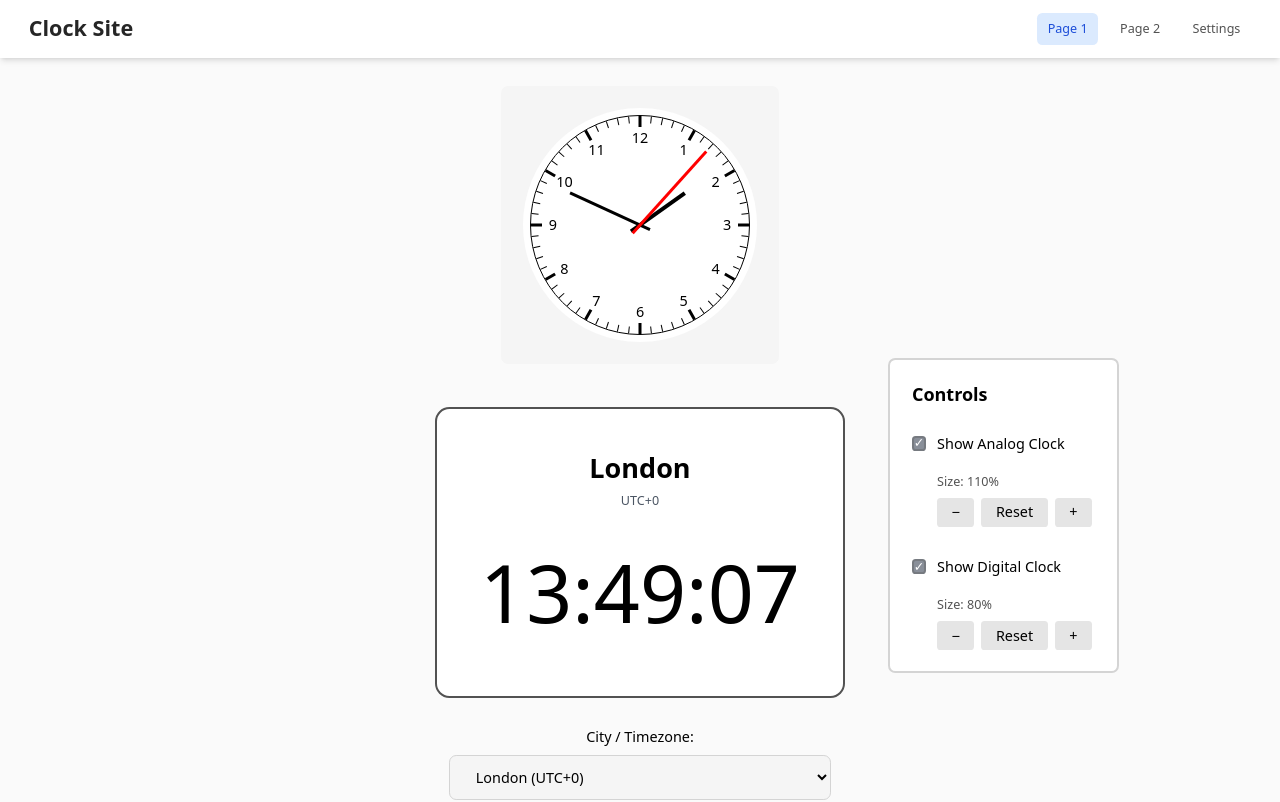
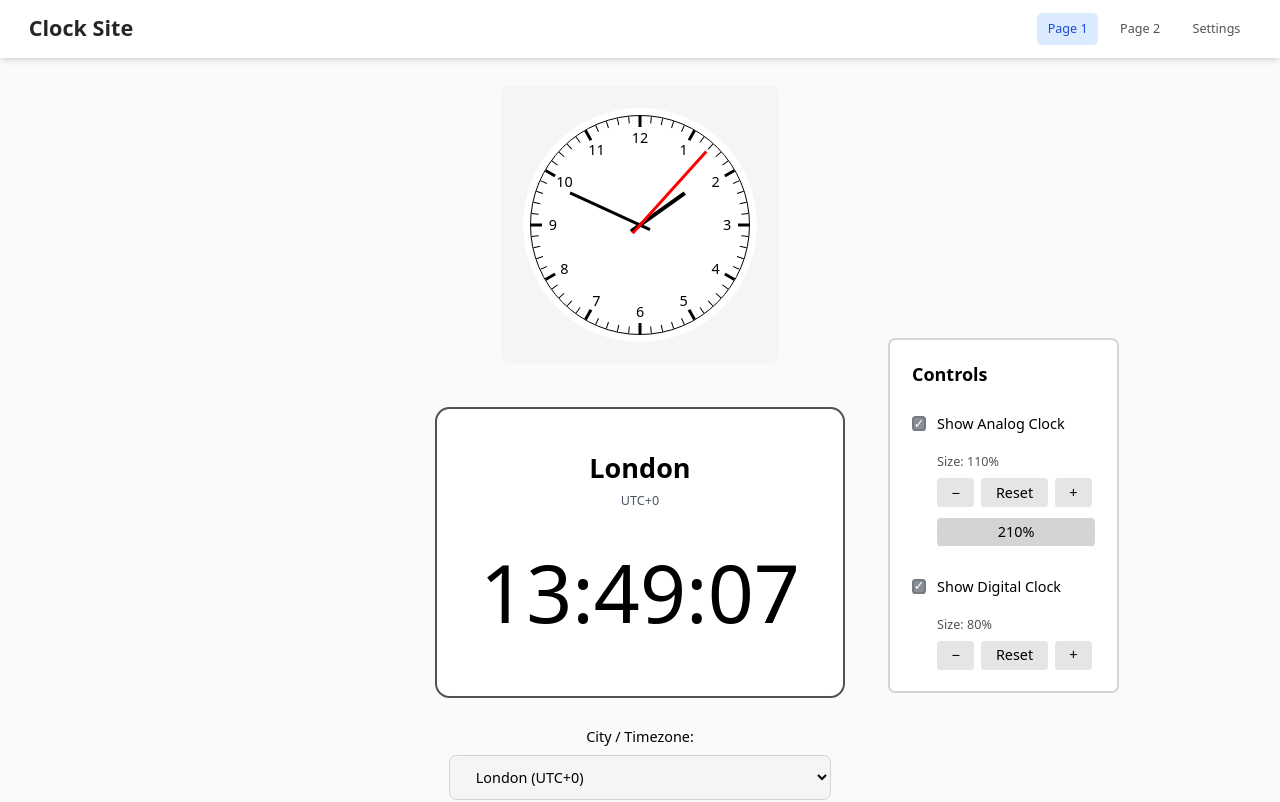
Before and after one commit to tobyhogan/react-clock-site, a React (Vite) app: page /page1 in a window 1280 px wide. Shown: the top 802 px of the page. Built offline with nearby package versions, Linux system fonts and the light colour scheme.

Commit message:
version 1.4.6

```diff
--- a/src/pages/Page1.tsx
+++ b/src/pages/Page1.tsx
@@ -135,6 +135,15 @@ const Page1 = () => {
                   +
                 </button>
               </div>
+              <div className="flex gap-2 mt-1">
+                <button
+                  onClick={() => setAnalogClockSize(210)}
+                  className="flex-1 px-3 md:px-4 py-2 md:py-1 text-sm md:text-base bg-neutral-300 dark:bg-neutral-600 hover:bg-neutral-400 dark:hover:bg-neutral-500 dark:text-white rounded transition-colors touch-manipulation"
+                  title="Set to 2100%"
+                >
+                  210%
+                </button>
+              </div>
             </div>
           </div>
 
```
